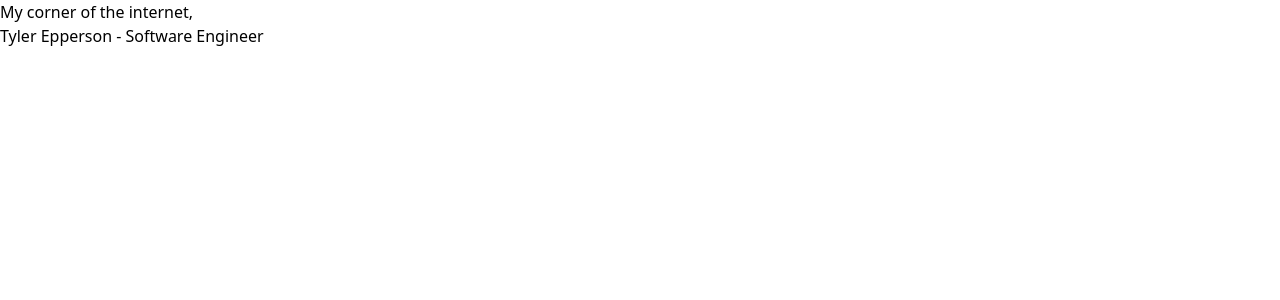
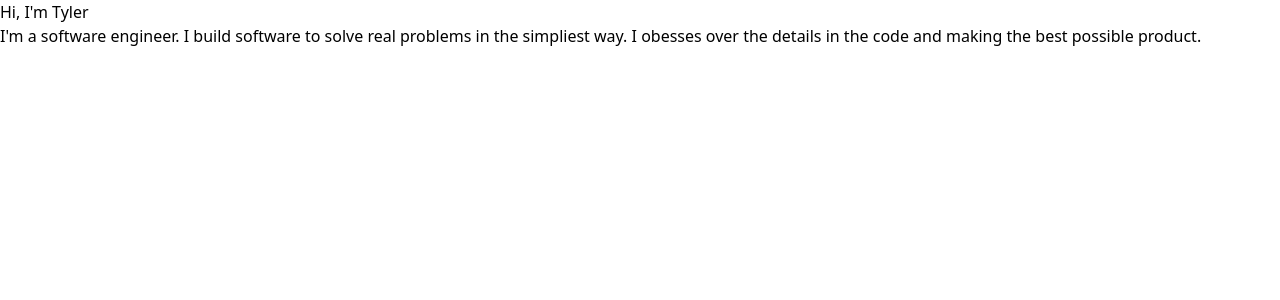
Before and after one commit to saltnepperson/saltnepperson.github.io, a SvelteKit app: page / in a window 1280 px wide. Shown: the top 300 px of the page. Built offline with nearby package versions, Linux system fonts and the light colour scheme.

Commit message:
Add a jekyll ignore file. Update a few minor things.

```diff
--- a/index.html
+++ /dev/null
@@ -1,6 +0,0 @@
-<html>
-    <title>Tyler's Website</title>
-    <body>
-        <h1>Aye, its working yo.</h1>
-    </body>
-</html>
--- a/src/app.html
+++ b/src/app.html
@@ -6,7 +6,7 @@
 		<meta name="viewport" content="width=device-width, initial-scale=1" />
 		%sveltekit.head%
 	</head>
-	<body data-sveltekit-preload-data="hover">
+	<body data-sveltekit-preload-data="hover" class="dark:bg-neutral-950">
 		<div style="display: contents">%sveltekit.body%</div>
 	</body>
 </html>
--- a/src/routes/+page.svelte
+++ b/src/routes/+page.svelte
@@ -1 +1,2 @@
-<h1>My corner of the internet,<br>Tyler Epperson - Software Engineer</h1>
+<h1>Hi, I'm Tyler</h1>
+<p>I'm a software engineer. I build software to solve real problems in the simpliest way. I obesses over the details in the code and making the best possible product.</p>
```
Also changed, not shown: 1 other file (tests, documents, lock files or other folders).
